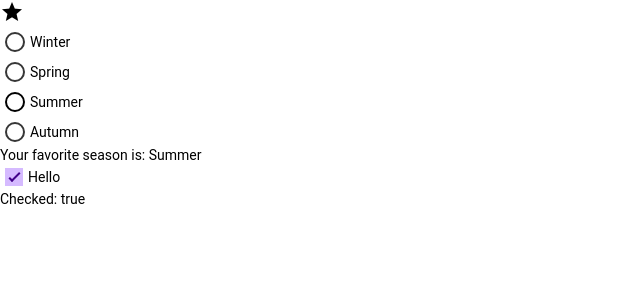
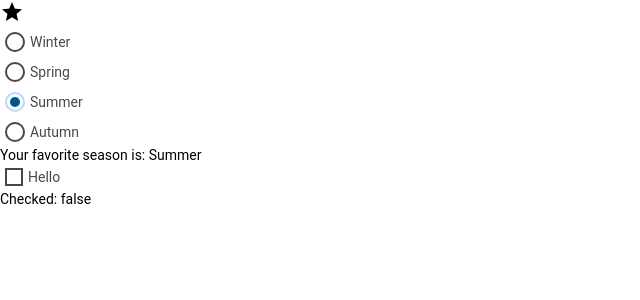
Before and after one commit to glapoint22/angular-components, an Angular app: page / in a window 1280 px wide. Shown: the top 300 px of the page, without its empty margins (0-640 px from the left). Built offline with nearby package versions, Linux system fonts and the light colour scheme.

Commit message:
Working on custom inputs

```diff
--- a/projects/ngx-components/src/lib/components/checkbox/checkbox.component.html
+++ b/projects/ngx-components/src/lib/components/checkbox/checkbox.component.html
@@ -1,4 +1,4 @@
-<label class="checkbox" [ngClass]="{'input-disabled': disabled()}">
+<label class="checkbox custom-input-color" [ngClass]="{'input-disabled': disabled()}">
     <!-- Input -->
     <input #input type="checkbox" name="checkbox" [disabled]="disabled()" [checked]="checked()"
         (change)="onChange(input.checked)">
@@ -8,6 +8,9 @@
         'primary-checkbox-color': color() === 'primary',
         'secondary-checkbox-color': color() === 'secondary' || color() === undefined}"></span>
 
-    <!-- Content -->
-    <ng-content></ng-content>
+    <!-- Text -->
+    <span class="custom-input-text">
+        <ng-content></ng-content>
+    </span>
+
 </label>
--- a/projects/ngx-components/src/lib/components/checkbox/checkbox.component.scss
+++ b/projects/ngx-components/src/lib/components/checkbox/checkbox.component.scss
@@ -13,13 +13,8 @@
         }
 
         &:not(:disabled):checked~.checkmark {
-            &.primary-checkbox-color,
-            &.secondary-checkbox-color {
-                background-color: var(--checkbox-selected-color);
-            }
-
+            background-color: var(--checkbox-selected-color);
             border-color: transparent;
-
 
             &:after {
                 transform: rotate(45deg) scale(1);
@@ -27,8 +22,7 @@
         }
     }
 
-    .primary-checkbox-color.checkmark::after,
-    .secondary-checkbox-color.checkmark::after {
+    .checkmark::after {
         left: 5px;
         top: 0px;
         width: 3px;
--- a/projects/ngx-components/src/lib/components/radio-button/radio-button.component.html
+++ b/projects/ngx-components/src/lib/components/radio-button/radio-button.component.html
@@ -1,5 +1,5 @@
 <!-- Label -->
-<label class="radio-button" [ngClass]="{'input-disabled': disabled() || radioGroup.disabled}">
+<label class="radio-button custom-input-color" [ngClass]="{'input-disabled': disabled() || radioGroup.disabled}">
     <!-- Input -->
     <input #input type="radio" [disabled]="disabled() || radioGroup.disabled"
         [checked]="checked() || radioGroup.value === value()" (change)="onChange(input.checked)"
@@ -7,10 +7,12 @@
 
     <!-- Checkmark -->
     <span class="checkmark" [ngClass]="{
-            'primary-color': color() === 'primary' || radioGroup.color() === 'primary',
-            'secondary-color': color() === 'secondary' || radioGroup.color() === 'secondary' ||
+            'primary-radio-color': color() === 'primary' || radioGroup.color() === 'primary',
+            'secondary-radio-color': color() === 'secondary' || radioGroup.color() === 'secondary' ||
             (color() === undefined && radioGroup.color() === undefined)}"></span>
 
-    <!-- Content -->
-    <ng-content></ng-content>
+    <!-- Text -->
+    <span class="custom-input-text">
+        <ng-content></ng-content>
+    </span>
 </label>
--- a/projects/ngx-components/src/lib/components/radio-button/radio-button.component.scss
+++ b/projects/ngx-components/src/lib/components/radio-button/radio-button.component.scss
@@ -3,21 +3,21 @@
 .radio-button {
     input:not(:disabled) {
         &:checked~.checkmark {
-            &.primary-color {
-                border-color: var(--custom-input-primary-color);
+            // &.primary-color {
+                border-color: var(--radio-selected-color);
 
                 &::after {
-                    background-color: var(--custom-input-primary-color);
+                    background-color: var(--radio-selected-checkmark-color);
                 }
-            }
+            // }
 
-            &.secondary-color {
-                border-color: var(--custom-input-secondary-color);
+            // &.secondary-color {
+            //     border-color: var(--custom-input-secondary-color);
 
-                &::after {
-                    background-color: var(--custom-input-secondary-color);
-                }
-            }
+            //     &::after {
+            //         background-color: var(--custom-input-secondary-color);
+            //     }
+            // }
 
 
             &:after {
--- a/projects/ngx-components/src/lib/shared/custom-input/_custom-input.scss
+++ b/projects/ngx-components/src/lib/shared/custom-input/_custom-input.scss
@@ -31,7 +31,7 @@
 
 .checkmark {
     border: 2px solid;
-    border-color: var(--custom-input-color);
+    border-color: var(--custom-input-unselected-color);
     transition: border-color 120ms;
     position: relative;
     margin-right: 5px;
@@ -42,7 +42,11 @@
     }
 }
 
+.custom-input-text {
+    color: var(--custom-input-text-color);
+}
+
 .input-disabled {
     cursor: default;
-    color: var(--custom-input-disabled-font-color);
+    color: var(--custom-input-disabled-text-color);
 }
--- a/projects/playground/src/app/app.component.ts
+++ b/projects/playground/src/app/app.component.ts
@@ -22,5 +22,5 @@ import { CheckboxComponent } from '../../../ngx-components/src/lib/components/ch
 export class AppComponent {
   favoriteSeason: string = 'Summer';
   seasons: string[] = ['Winter', 'Spring', 'Summer', 'Autumn'];
-  checked = true;
+  checked = false;
 }
--- a/projects/playground/src/styles.scss
+++ b/projects/playground/src/styles.scss
@@ -1,3 +1,7 @@
+@use './styles/radio-button';
+@use './styles/checkbox';
+@use './styles/custom-input';
+
 /* You can add global styles to this file, and also import other style files */
 html {
     font-family: Roboto, "Helvetica Neue", sans-serif;
@@ -24,16 +28,6 @@ a {
 }
 
 
-.primary-checkbox-color {
-    --checkbox-selected-checkmark-color: #0ae014;
-    --checkbox-selected-color: #0a0ddf;
-    --checkbox-disabled-label-color: rgba(233, 224, 228, .38);
-    --checkbox-label-text-color: #e9e0e4;
-}
-
-.secondary-checkbox-color {
-    --checkbox-selected-checkmark-color: #42008a;
-    --checkbox-selected-color: #d5baff;
-    --checkbox-disabled-label-color: rgba(233, 224, 228, .38);
-    --checkbox-label-text-color: #e9e0e4;
-}
+@include radio-button.theme();
+@include checkbox.theme();
+@include custom-input.theme();
--- /dev/null
+++ b/projects/playground/src/styles/_checkbox.scss
@@ -0,0 +1,13 @@
+@use 'sass:map';
+
+@mixin theme() {
+    .primary-checkbox-color {
+        --checkbox-selected-checkmark-color: #0ae014;
+        --checkbox-selected-color: #0a0ddf;
+    }
+
+    .secondary-checkbox-color {
+        --checkbox-selected-checkmark-color: #42008a;
+        --checkbox-selected-color: #d5baff;
+    }
+}
--- /dev/null
+++ b/projects/playground/src/styles/_custom-input.scss
@@ -0,0 +1,11 @@
+@use 'sass:map';
+
+@mixin theme() {
+    .custom-input-color {
+        --custom-input-hover-color: #868686;
+        --custom-input-disabled-color: #2afa00;
+        --custom-input-disabled-text-color: #ec8804;
+        --custom-input-text-color: #494949;
+        --custom-input-unselected-color: #4e444e;
+    }
+}
--- /dev/null
+++ b/projects/playground/src/styles/_radio-button.scss
@@ -0,0 +1,13 @@
+@use 'sass:map';
+
+@mixin theme() {
+    .primary-radio-color {
+        --radio-selected-checkmark-color: #8a3700;
+        --radio-selected-color: #ffe3ba;
+    }
+
+    .secondary-radio-color {
+        --radio-selected-checkmark-color: #00578a;
+        --radio-selected-color: #bad8ff;
+    }
+}
```
